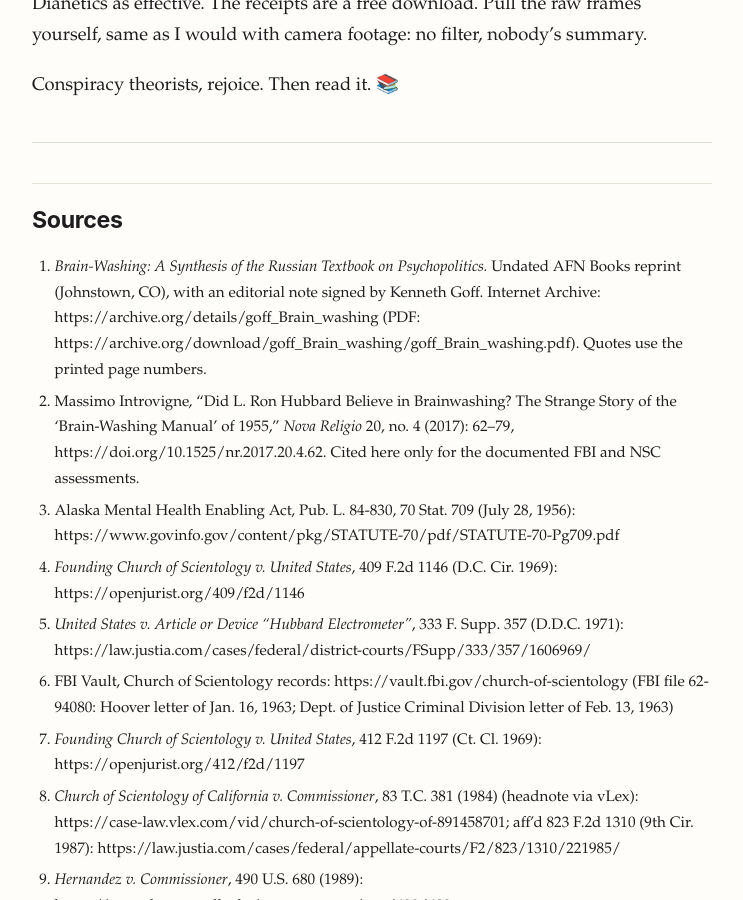
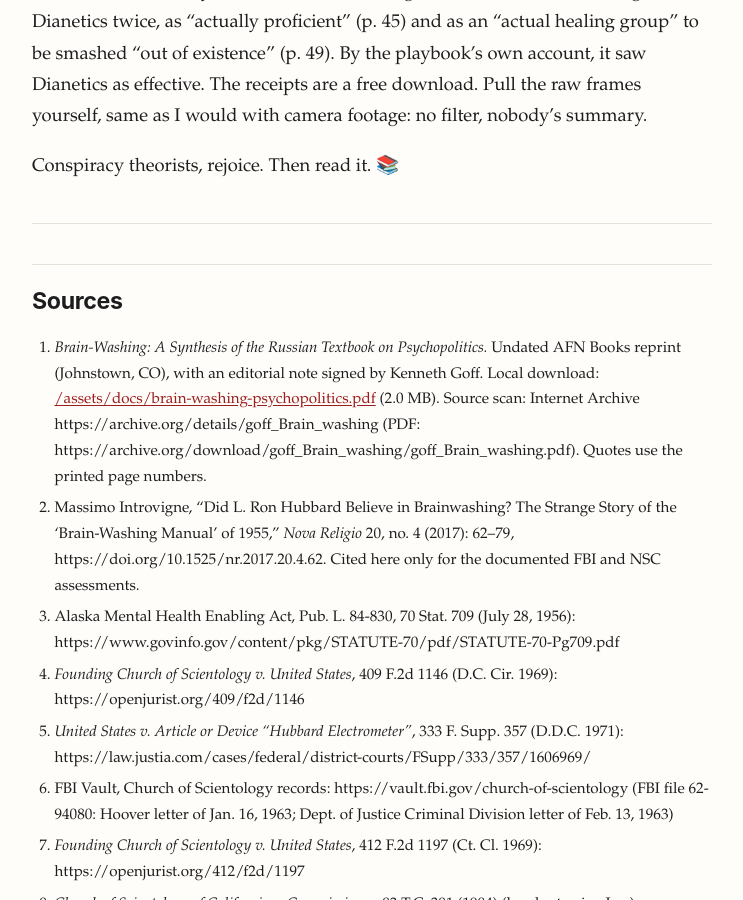
Before and after one commit to mckaystewart/mckaystewart.github.io, a Jekyll site: the page built from _posts/2026-10-08-conspiracy-theorists-rejoice.md, in a window 1280 px wide and 900 px high, scrolled down 14554 px. Shown: the whole window, without its empty margins (268-1011 px from the left). Built offline with Jekyll 4.4.1, drawn with Linux system fonts in a browser that asks for light colours; some of the changed text lies outside the part shown.

Commit message:
Add full booklet PDF download
Host the Internet Archive goff_Brain_washing scan at
/assets/docs/brain-washing-psychopolitics.pdf and link it from
the article (document intro + sources).

```diff
--- a/_posts/2026-10-08-conspiracy-theorists-rejoice.md
+++ b/_posts/2026-10-08-conspiracy-theorists-rejoice.md
@@ -15,6 +15,8 @@
 ## The document
 
 The booklet is called **Brain-Washing: A Synthesis of the Russian Textbook on Psychopolitics**. It's free to read and download from the [Internet Archive](https://archive.org/details/goff_Brain_washing). Every quote below is copied word for word from that scan, with its printed page number, so you can check each one yourself. I'm not paraphrasing anything inside quote marks.
+
+**[Download the full booklet (PDF, 2.0 MB)](/assets/docs/brain-washing-psychopolitics.pdf)** — same Internet Archive scan ([goff_Brain_washing](https://archive.org/details/goff_Brain_washing)).
 
 Here's how it defines its subject:
 
@@ -176,7 +178,7 @@
 
 ## Sources
 
-1. *Brain-Washing: A Synthesis of the Russian Textbook on Psychopolitics.* Undated AFN Books reprint (Johnstown, CO), with an editorial note signed by Kenneth Goff. Internet Archive: https://archive.org/details/goff_Brain_washing (PDF: https://archive.org/download/goff_Brain_washing/goff_Brain_washing.pdf). Quotes use the printed page numbers.
+1. *Brain-Washing: A Synthesis of the Russian Textbook on Psychopolitics.* Undated AFN Books reprint (Johnstown, CO), with an editorial note signed by Kenneth Goff. Local download: [/assets/docs/brain-washing-psychopolitics.pdf](/assets/docs/brain-washing-psychopolitics.pdf) (2.0 MB). Source scan: Internet Archive https://archive.org/details/goff_Brain_washing (PDF: https://archive.org/download/goff_Brain_washing/goff_Brain_washing.pdf). Quotes use the printed page numbers.
 2. Massimo Introvigne, "Did L. Ron Hubbard Believe in Brainwashing? The Strange Story of the 'Brain-Washing Manual' of 1955," *Nova Religio* 20, no. 4 (2017): 62–79, https://doi.org/10.1525/nr.2017.20.4.62. Cited here only for the documented FBI and NSC assessments.
 3. Alaska Mental Health Enabling Act, Pub. L. 84-830, 70 Stat. 709 (July 28, 1956): https://www.govinfo.gov/content/pkg/STATUTE-70/pdf/STATUTE-70-Pg709.pdf
 4. *Founding Church of Scientology v. United States*, 409 F.2d 1146 (D.C. Cir. 1969): https://openjurist.org/409/f2d/1146
```
Also changed, not shown: 1 other file.
